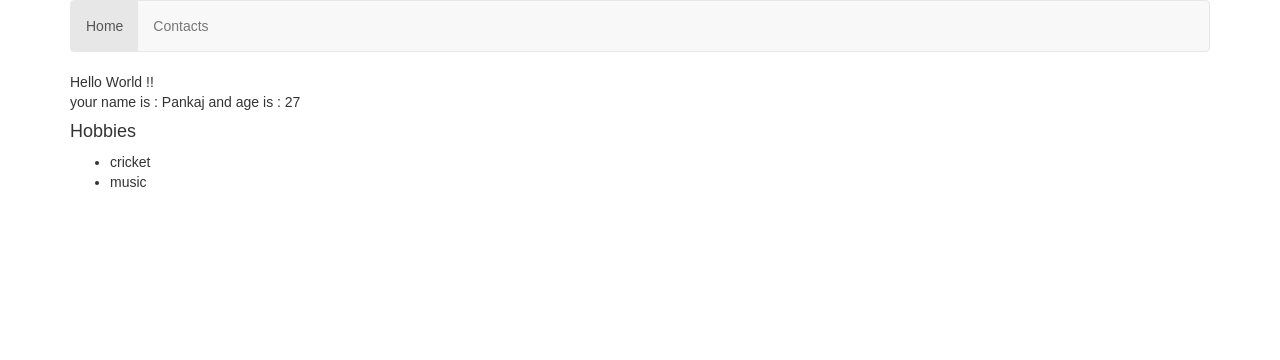
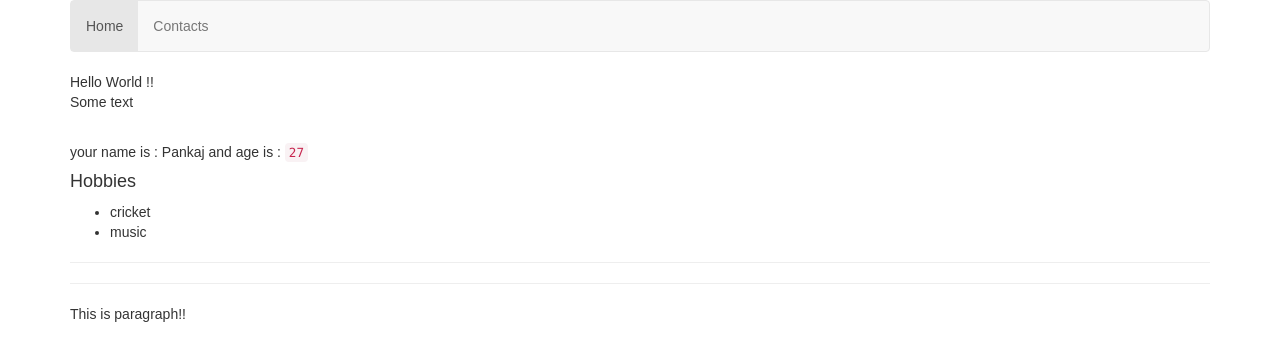
Before and after one commit to Pankaj761/myreact-app, a React (Create React App) app: page / in a window 1280 px wide. Shown: the top 360 px of the page. Built offline with nearby package versions, Linux system fonts and the light colour scheme.

Commit message:
props.children

```diff
--- a/src/component/App.js
+++ b/src/component/App.js
@@ -12,7 +12,10 @@ class App extends Component {
     return (
       <div className="container">
         <Header/>
-        <Home user={user} />
+          <Home user={user} >
+              <hr/>
+              <p>This is paragraph!!</p>
+          </Home>
       </div>
     );
   }
--- a/src/component/Home.js
+++ b/src/component/Home.js
@@ -2,21 +2,25 @@ import React from "react";
 
 export class Home extends React.Component{
     render(){
-        console.log(this.props)
+        var text="Some text";
+        // console.log(this.props)
         return (
             <div>
                 <p>
                  Hello World !!<br/>
+                    <p>{text}</p><br/>
                     <p>
-                        your name is : {this.props.user.name} and age is : {this.props.user.age}
+                        your name is : {this.props.user.name} and age is : <code>{this.props.user.age}</code>
                     </p>
                     <div>
                         <h4>Hobbies</h4>
                         <ul>
-                            {this.props.user.hobies.map(x=><li>{x}</li>)}
+                            {this.props.user.hobies.map((x,i)=><li key={i}>{x}</li>) }
                         </ul>
                     </div>
                 </p>
+                <hr/>
+                {this.props.children}
             </div>
         );
     }
```
